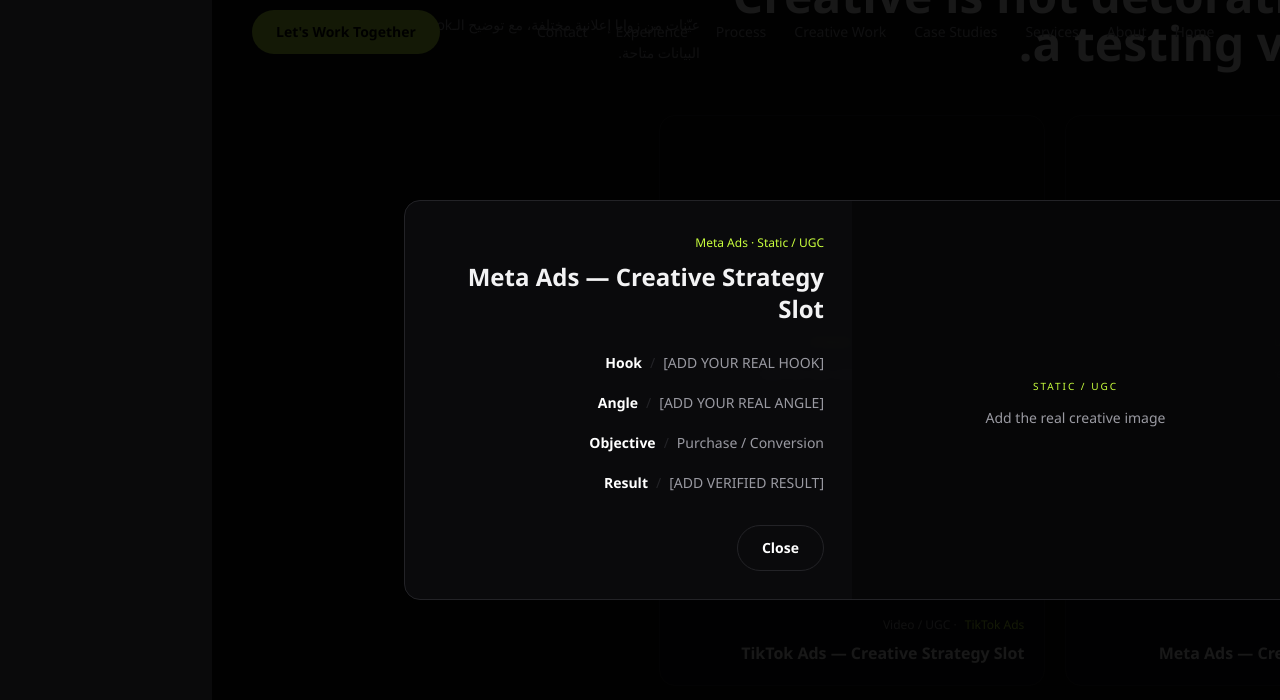
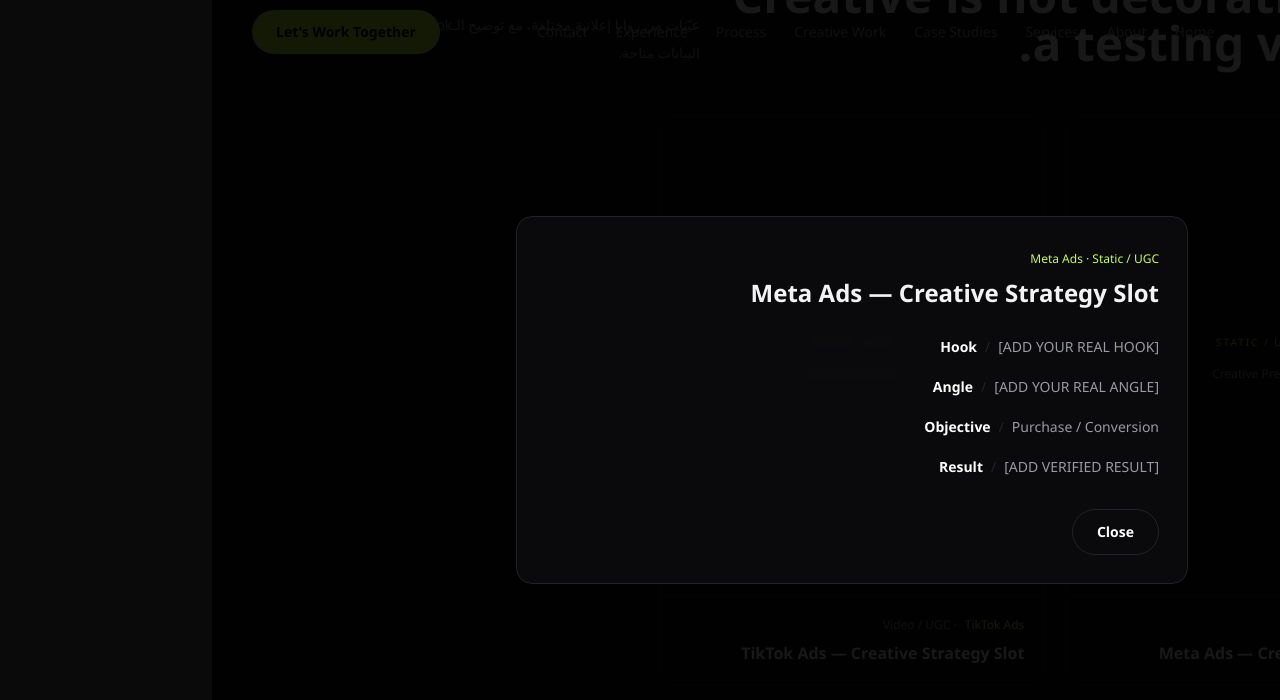
Before and after one commit to moamenyasser2224-create/moamen-media-buyer-portfolio, a Next.js app: page / in a window 1280 px wide. Both pictures are taken after a click on the button 1046 px from the left and 6644 px from the top of the page. Shown: the part 6244-6944 px from the top of the page. Built offline with nearby package versions, Linux system fonts and the light colour scheme.

Commit message:
Update CreativeShowcase.tsx

```diff
--- a/components/CreativeShowcase.tsx
+++ b/components/CreativeShowcase.tsx
@@ -1,25 +1,8 @@
 "use client";
 
-import Image from "next/image";
 import { useState } from "react";
 import { AnimatePresence, motion } from "framer-motion";
 import { creatives } from "@/data/site-data";
-
-function getImageUrl(image: unknown): string {
-  if (typeof image !== "string") {
-    return "";
-  }
-
-  if (image.length === 0) {
-    return "";
-  }
-
-  if (image.charAt(0) === "[") {
-    return "";
-  }
-
-  return image;
-}
 
 export default function CreativeShowcase() {
   const [active, setActive] = useState<number | null>(null);
@@ -32,9 +15,7 @@
       <div className="container-x">
         <div className="flex flex-col justify-between gap-5 md:flex-row md:items-end">
           <div>
-            <p className="eyebrow">
-              Creative Work
-            </p>
+            <p className="eyebrow">Creative Work</p>
 
             <h2 className="font-display mt-3 max-w-3xl text-3xl font-bold md:text-5xl">
               Creative is not decoration. It&apos;s a testing variable.
@@ -47,10 +28,7 @@
         </div>
 
         <div className="mt-12 grid grid-cols-1 gap-5 sm:grid-cols-2 lg:grid-cols-3">
-          {creatives.map((c, i) => {
-            const imageUrl = getImageUrl(c.image);
-
-            return (
+          {creatives.map((c, i) => (
             <button
               type="button"
               key={i}
@@ -58,27 +36,15 @@
               className="card group overflow-hidden text-start transition-all hover:-translate-y-1 hover:border-accent/40"
             >
               <div className="relative flex aspect-[4/5] items-center justify-center overflow-hidden border-b border-line bg-black/40">
-                  {imageUrl ? (
-                    <Image
-                      src={imageUrl}
-                      alt={String(c.title)}
-                      fill
-                      className="object-cover transition-transform duration-500 group-hover:scale-105"
-                      sizes="(max-width: 1024px) 50vw, 33vw"
-                    />
-                  ) : (
                 <div className="p-8 text-center">
                   <span className="text-[10px] uppercase tracking-[0.2em] text-accent">
                     {String(c.type)}
                   </span>
 
                   <p className="mt-3 text-xs leading-5 text-muted">
-                        Add the real creative image here
+                    Creative Preview
                   </p>
                 </div>
-                  )}
-
-                  <div className="absolute inset-0 bg-gradient-to-t from-black/70 via-transparent to-transparent opacity-0 transition-opacity group-hover:opacity-100" />
               </div>
 
               <div className="p-5">
@@ -97,8 +63,7 @@
                 </h3>
               </div>
             </button>
-            );
-          })}
+          ))}
         </div>
       </div>
 
@@ -112,95 +77,41 @@
             className="fixed inset-0 z-[100] flex items-center justify-center bg-black/90 p-4 md:p-8"
           >
             <motion.div
-              initial={{
-                scale: 0.96,
-                opacity: 0,
-              }}
-              animate={{
-                scale: 1,
-                opacity: 1,
-              }}
-              exit={{
-                scale: 0.96,
-                opacity: 0,
-              }}
+              initial={{ scale: 0.96, opacity: 0 }}
+              animate={{ scale: 1, opacity: 1 }}
+              exit={{ scale: 0.96, opacity: 0 }}
               onClick={(e) => e.stopPropagation()}
-              className="card grid max-h-[90vh] w-full max-w-4xl grid-cols-1 overflow-hidden md:grid-cols-2"
+              className="card w-full max-w-2xl overflow-hidden"
             >
-              <div className="relative flex min-h-[320px] items-center justify-center bg-black/40">
-                {getImageUrl(
-                  creatives[active].image
-                ) ? (
-                  <Image
-                    src={getImageUrl(
-                      creatives[active].image
-                    )}
-                    alt={String(
-                      creatives[active].title
-                    )}
-                    fill
-                    className="object-contain"
-                    sizes="50vw"
-                  />
-                ) : (
-                  <div className="p-8 text-center">
-                    <span className="text-[10px] uppercase tracking-[0.2em] text-accent">
-                      {String(
-                        creatives[active].type
-                      )}
-                    </span>
-
-                    <p className="mt-3 text-sm text-muted">
-                      Add the real creative image
-                    </p>
-                  </div>
-                )}
-              </div>
-
-              <div className="overflow-y-auto p-7">
+              <div className="p-7">
                 <span className="text-xs text-accent">
-                  {String(
-                    creatives[active].platform
-                  )}{" "}
-                  ·{" "}
-                  {String(
-                    creatives[active].type
-                  )}
+                  {String(creatives[active].platform)} ·{" "}
+                  {String(creatives[active].type)}
                 </span>
 
                 <h3 className="font-display mt-2 text-2xl font-bold">
-                  {String(
-                    creatives[active].title
-                  )}
+                  {String(creatives[active].title)}
                 </h3>
 
                 <div className="mt-7 space-y-5 text-sm">
                   <Detail
                     label="Hook"
-                    value={String(
-                      creatives[active].hook ?? ""
-                    )}
+                    value={String(creatives[active].hook ?? "")}
                   />
 
                   <Detail
                     label="Angle"
-                    value={String(
-                      creatives[active].angle ?? ""
-                    )}
+                    value={String(creatives[active].angle ?? "")}
                   />
 
                   <Detail
                     label="Objective"
-                    value={String(
-                      creatives[active].objective ?? ""
-                    )}
+                    value={String(creatives[active].objective ?? "")}
                   />
 
                   <Detail
                     label="Result"
-                    value={String(
-                      creatives[active].result ?? ""
-                    )}
+                    value={String(creatives[active].result ?? "")}
                   />
                 </div>
 
```
Lines whose indentation alone changed are shown as unchanged.
